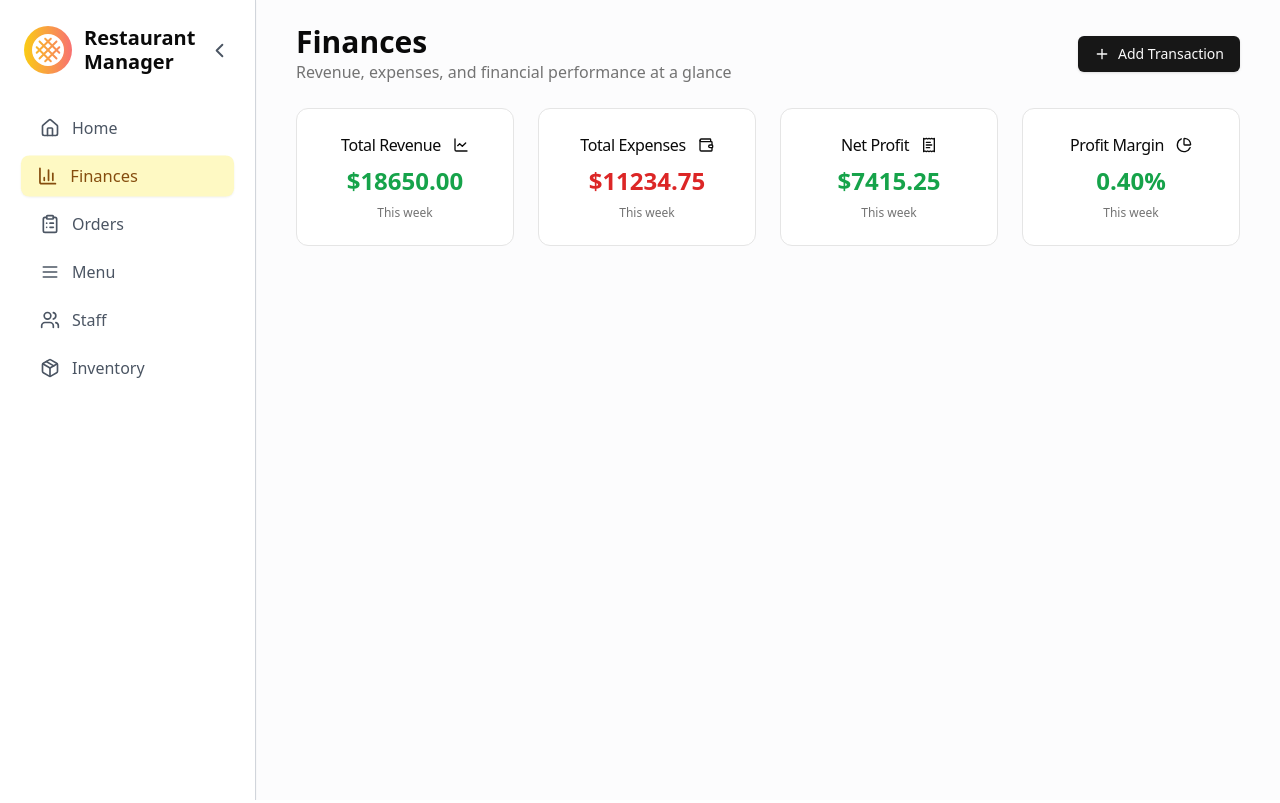
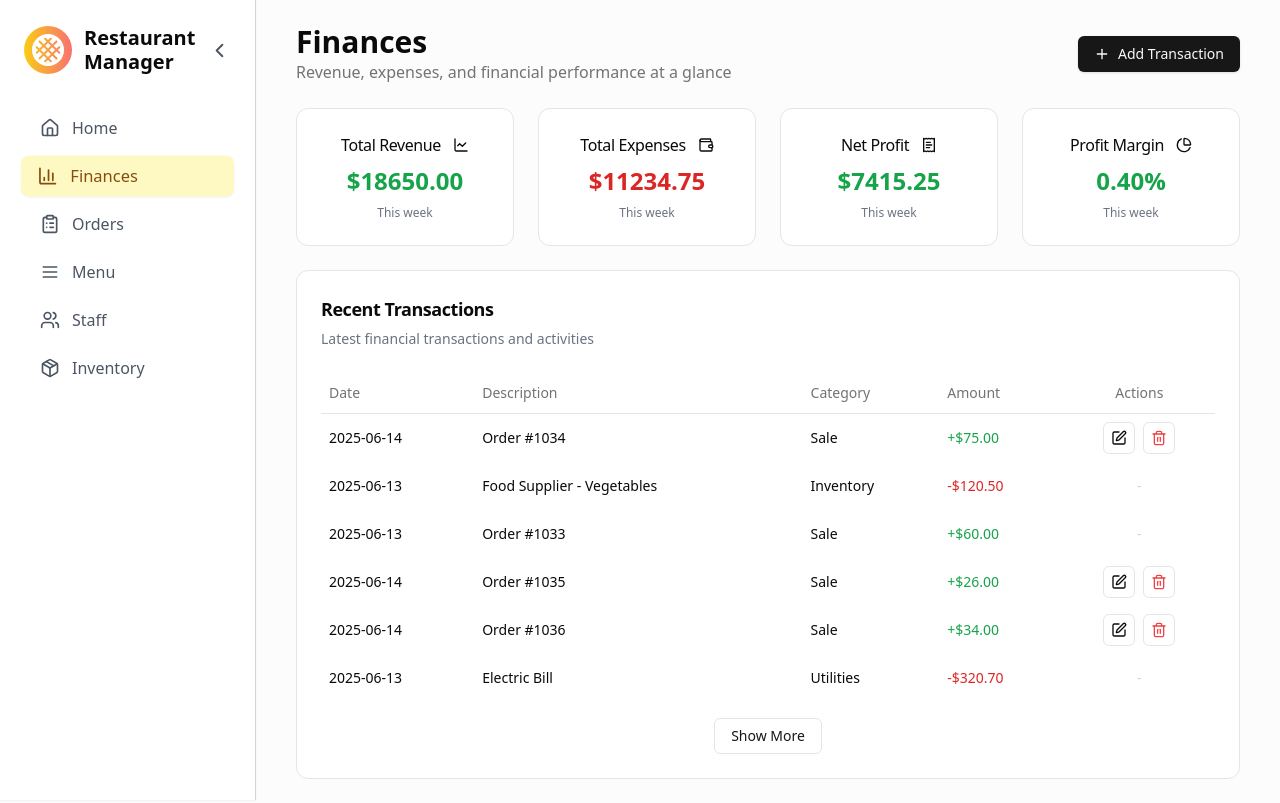
Before and after one commit to felipeubeid/restaurant-manager, a React (Vite) app in the folder frontend/: page /finances in a window 1280 px wide. Built offline with nearby package versions, Linux system fonts and the light colour scheme.

Commit message:
finances-transactions

```diff
--- a/frontend/src/components/FinancesSummary.jsx
+++ b/frontend/src/components/FinancesSummary.jsx
@@ -14,7 +14,7 @@ const FinancesSummary = ({summary}) => {
         </CardHeader>
         <CardContent>
             <div className="text-2xl font-bold text-green-600 pb-2 break-words">${summary.totalRevenue.toFixed(2)}</div>
-            <p className="text-xs text-muted-foreground">This week</p>
+            <p className="text-xs text-gray-500">This week</p>
           </CardContent>
       </Card>
 
@@ -27,7 +27,7 @@ const FinancesSummary = ({summary}) => {
         </CardHeader>
         <CardContent>
             <div className="text-2xl font-bold text-red-600 pb-2 break-words">${summary.totalExpenses.toFixed(2)}</div>
-            <p className="text-xs text-muted-foreground">This week</p>
+            <p className="text-xs text-gray-500">This week</p>
           </CardContent>
       </Card>
 
@@ -43,7 +43,7 @@ const FinancesSummary = ({summary}) => {
                 summary.netProfit >= 0 ? "text-2xl font-bold text-green-600 pb-2 break-words"
                 : "text-2xl font-bold text-red-600 pb-2 break-words"}>
                     ${summary.netProfit.toFixed(2)}</div>
-            <p className="text-xs text-muted-foreground">This week</p>
+            <p className="text-xs text-gray-500">This week</p>
           </CardContent>
       </Card>
 
@@ -59,7 +59,7 @@ const FinancesSummary = ({summary}) => {
                 summary.profitMargin >= 0 ? "text-2xl font-bold text-green-600 pb-2 break-words"
                 : "text-2xl font-bold text-red-600 pb-2 break-words"}>
                     {summary.profitMargin.toFixed(2)}%</div>
-            <p className="text-xs text-muted-foreground">This week</p>
+            <p className="text-xs text-gray-500">This week</p>
           </CardContent>
       </Card>
     </div>
--- /dev/null
+++ b/frontend/src/components/FinancesTransactions.jsx
@@ -0,0 +1,77 @@
+import React from 'react'
+import { Card, CardHeader, CardDescription, CardContent, CardTitle } from '@/components/ui/card'
+import { Table, TableCell, TableHeader, TableRow, TableHead, TableBody} from "@/components/ui/table"
+import { Button } from "@/components/ui/button"
+import { Edit, Trash2 } from 'lucide-react'
+import { Link } from 'react-router-dom'
+import { useState } from 'react'
+
+const FinancesTransactions = ({transactions}) => {
+    const [showAll, setShowAll] = useState(false)
+  	const visibleTransactions = showAll ? transactions : transactions.slice(0, 6)
+  	return (
+    <Card className="shadow-none">
+        <CardHeader>
+            <CardTitle className="text-lg font-large">Recent Transactions</CardTitle>
+            <CardDescription className="text-sm text-gray-500">Latest financial transactions and activities</CardDescription>
+        </CardHeader>
+        <CardContent>
+            <Table>
+                <TableHeader>
+                    <TableRow className="text-center">
+                        <TableHead>Date</TableHead>
+                        <TableHead>Description</TableHead>
+                        <TableHead>Category</TableHead>
+                        <TableHead>Amount</TableHead>
+                        <TableHead className="text-center">Actions</TableHead>
+                    </TableRow>
+                </TableHeader>
+                <TableBody>
+                    {visibleTransactions.map((transaction, index) => (
+                        <TableRow key={index} className="h-12 shadow-none hover:bg-muted/30 transition-all border-none">
+                            <TableCell>{transaction.date}</TableCell>
+                            <TableCell className="font-medium">{transaction.description}</TableCell>
+                            <TableCell className="capitalize">{transaction.category}</TableCell>
+							<TableCell className={transaction.income ?
+							"text-green-600 break-words" :
+							"text-red-600 break-words"}>
+								{transaction.income ? '+' : '-'}${transaction.amount.toFixed(2)}
+							</TableCell>
+                            <TableCell className="text-center">
+                                {transaction.manualEntry ? (
+                                <div className="flex justify-center gap-2">
+                                    <Link to={`/edit-transaction/${transaction.id}`}>
+                                        <Button size="sm" variant="outline"
+										className="h-8 w-8 p-0 shadow-none">
+                                        <Edit className="h-4 w-4" />
+                                        </Button>
+                                    </Link>
+                                    <Button size="sm" variant="outline"
+									className="h-8 w-8 p-0 text-destructive hover:text-destructive hover:bg-destructive/10 shadow-none">
+                                        <Trash2 className="h-4 w-4" />
+                                    </Button>
+                                </div>
+                                ) : (
+                                <span className="text-gray-300 text-sm">-</span>
+                                )}
+                            </TableCell>
+                        </TableRow>
+                    ))}
+                </TableBody>
+            </Table>
+			{transactions.length > 5 && (
+			<div className="flex justify-center mt-4">
+				<Button
+				variant="outline"
+				className="text-primary shadow-none"
+				onClick={() => setShowAll(!showAll)}>
+				{showAll ? 'Show Less' : 'Show More'}
+				</Button>
+			</div>
+			)}
+        </CardContent>
+    </Card>
+	)
+}
+
+export default FinancesTransactions
--- a/frontend/src/components/StaffMember.jsx
+++ b/frontend/src/components/StaffMember.jsx
@@ -19,7 +19,7 @@ const StaffMember = ({emp}) => {
             <CardHeader className>
                 <div className="flex items-center gap-3">
                     <div className="flex-1">
-                        <CardTitle className="text-lg">{emp.name}</CardTitle>
+                        <CardTitle className="text-gray-500">{emp.name}</CardTitle>
                         <div className="flex gap-2 mt-1">
                             <Badge className={`${statusClass} shadow-none`}>
                                 {emp.status}
--- a/frontend/src/pages/Finances.jsx
+++ b/frontend/src/pages/Finances.jsx
@@ -3,6 +3,7 @@ import { Button } from '@/components/ui/button'
 import { Plus } from 'lucide-react'
 import { Link } from 'react-router-dom'
 import FinancesSummary from '@/components/FinancesSummary'
+import FinancesTransactions from '@/components/FinancesTransactions'
 
 const finances = [
   {
@@ -14,23 +15,86 @@ const finances = [
     },
     recentTransactions: [
       {
-        type: "sale",
+        category: "sale",
+        income: true,
         amount: 75.00,
         description: "Order #1034",
-        date: "2025-06-14"
+        date: "2025-06-14",
+        manualEntry: true
       },
       {
-        type: "expense",
+        category: "inventory",
+        income: false,
         amount: 120.50,
         description: "Food Supplier - Vegetables",
-        date: "2025-06-13"
+        date: "2025-06-13",
+        manualEntry: false
       },
       {
-        type: "sale",
+        category: "sale",
+        income: true,
         amount: 60.00,
         description: "Order #1033",
-        date: "2025-06-13"
+        date: "2025-06-13",
+        manualEntry: false
+      },
+      {
+        category: "sale",
+        income: true,
+        amount: 26.00,
+        description: "Order #1035",
+        date: "2025-06-14",
+        manualEntry: true
+      },
+      {
+        category: "sale",
+        income: true,
+        amount: 34.00,
+        description: "Order #1036",
+        date: "2025-06-14",
+        manualEntry: true
+      },
+      {
+        category: "utilities",
+        income: false,
+        amount: 320.70,
+        description: "Electric Bill",
+        date: "2025-06-13",
+        manualEntry: false
+      },
+      {
+        category: "payroll",
+        income: false,
+        amount: 210,
+        description: "Alice Johnson Payroll",
+        date: "2025-06-13",
+        manualEntry: false
+      },
+      {
+        category: "sale",
+        income: true,
+        amount: 12.00,
+        description: "Order #1037",
+        date: "2025-06-14",
+        manualEntry: true
+      },
+      {
+        category: "sale",
+        income: true,
+        amount: 53.00,
+        description: "Order #1038",
+        date: "2025-06-14",
+        manualEntry: true
+      },
+      {
+        category: "sale",
+        income: true,
+        amount: 18.00,
+        description: "Order #1039",
+        date: "2025-06-13",
+        manualEntry: false
       }
+
     ],
     expenseCategories: [
       {
@@ -87,9 +151,18 @@ const Finances = () => {
           </Link>
         </div>
         <div className="px-4 space-y-6">
-          {finances.map(({ summary }, index) => (
-              finances.length > 0 && (<FinancesSummary key={index} summary={summary} />)
-            ))}
+          {finances.map(({ summary, recentTransactions }, index) => (
+            // Can't return two components directly from map
+            // Need to wrap them in a React.Fragment
+            <React.Fragment key={index}>
+              {summary && Object.keys(summary).length > 0 && (
+                <FinancesSummary summary={summary} />
+              )}
+              {recentTransactions && recentTransactions.length > 0 && (
+                <FinancesTransactions transactions={recentTransactions} />
+              )}
+            </React.Fragment>
+          ))}
         </div>
       </div>
     </div>
```
